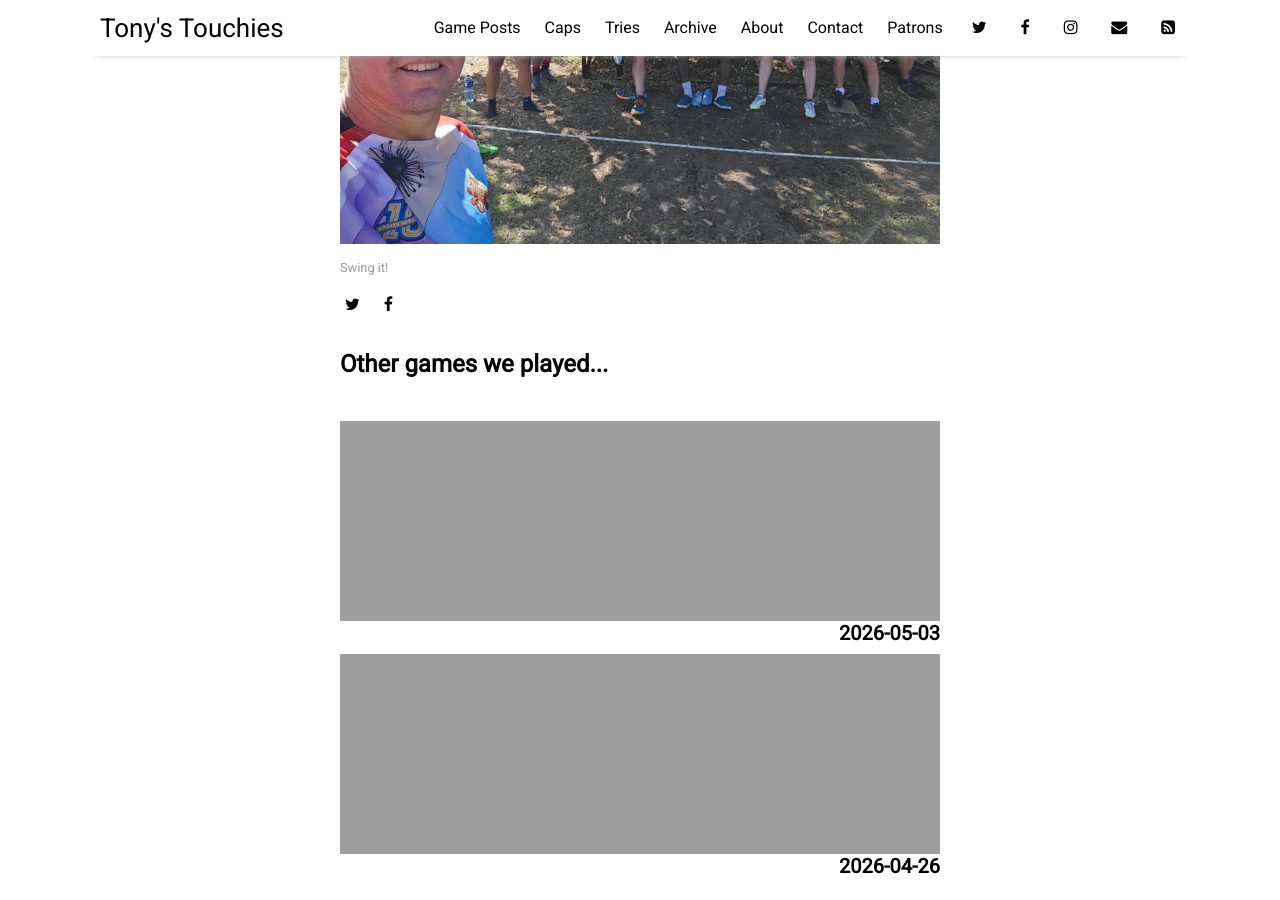
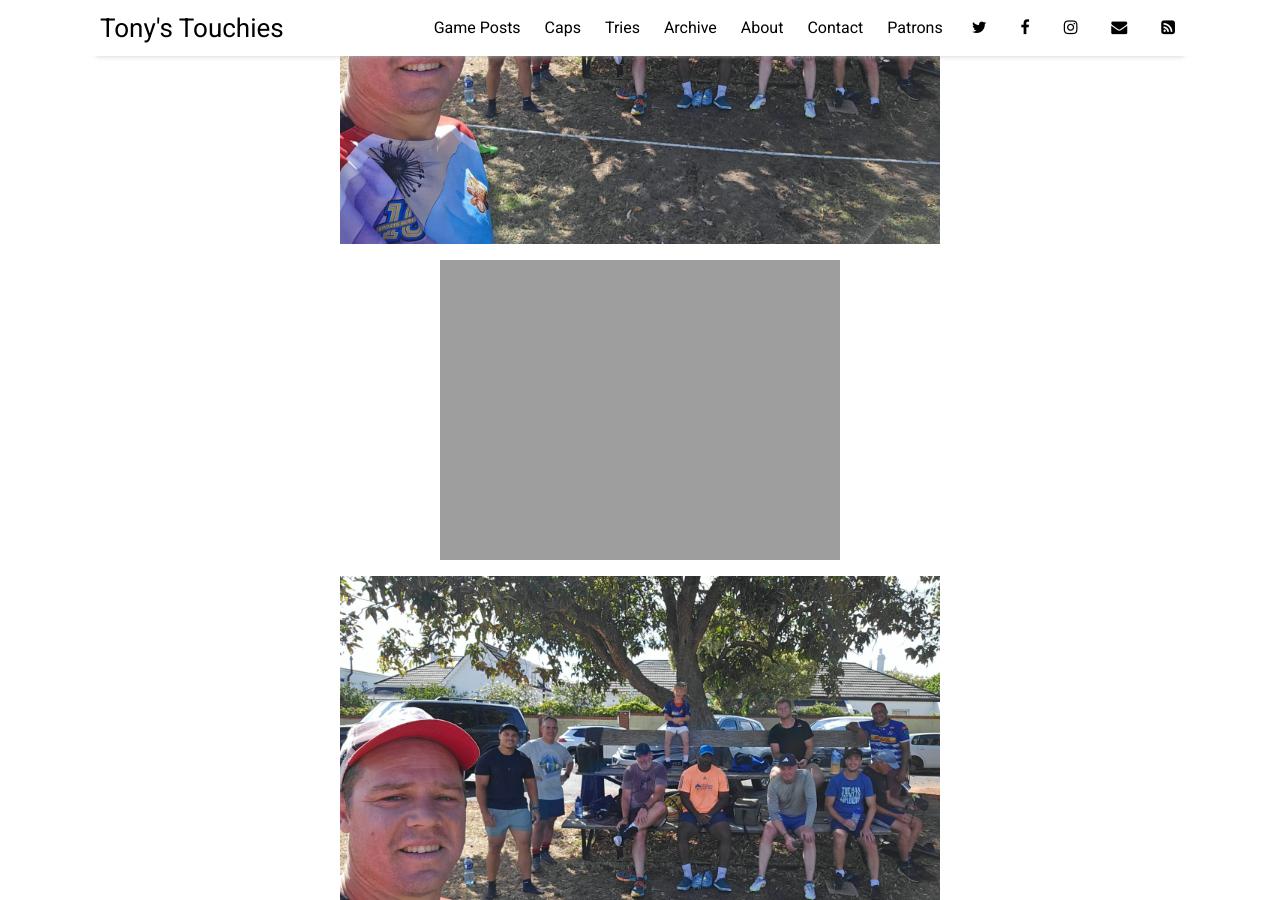
Before and after one commit to sundayrugby/sundayrugby.github.io, a Jekyll site: the page built from _posts/2026-03-01-PL.md, in a window 1280 px wide and 900 px high, scrolled down 2123 px. Built offline with Jekyll 4.4.1, drawn with Linux system fonts in a browser that asks for light colours; nearby versions of some CDN libraries.

Commit message:
Add b and c image refs to 2026-03-01 post

```diff
--- a/_posts/2026-03-01-PL.md
+++ b/_posts/2026-03-01-PL.md
@@ -54,3 +54,7 @@ image: 2026_03_01_a.jpg
 *
 
 ![alt text](https://sundayrugby.github.io/assets/img/2026_03_01_a.jpg)
+
+![alt text](https://sundayrugby.github.io/assets/img/2026_03_01_b.jpg)
+
+![alt text](https://sundayrugby.github.io/assets/img/2026_03_01_c.jpg)
```
